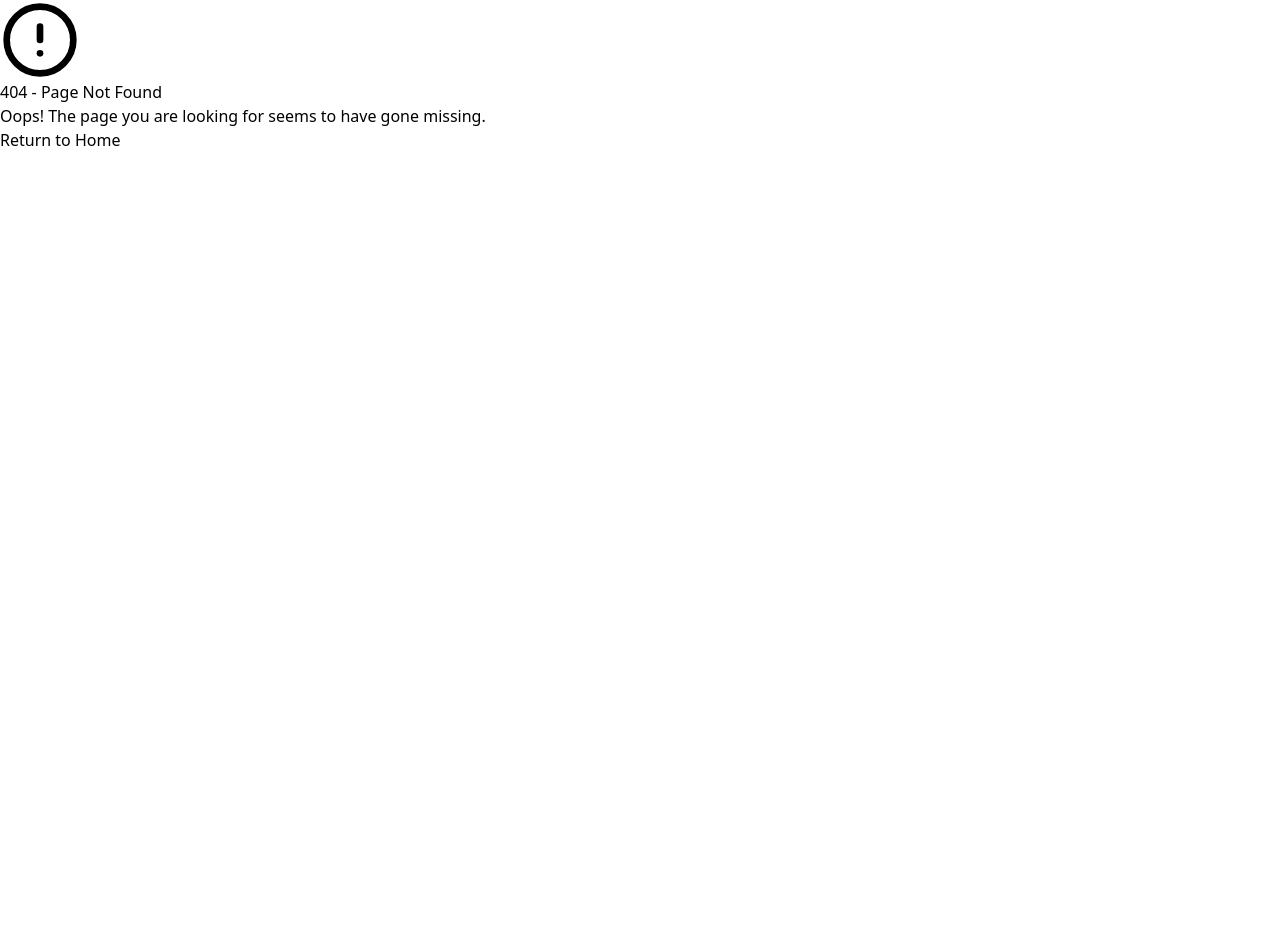
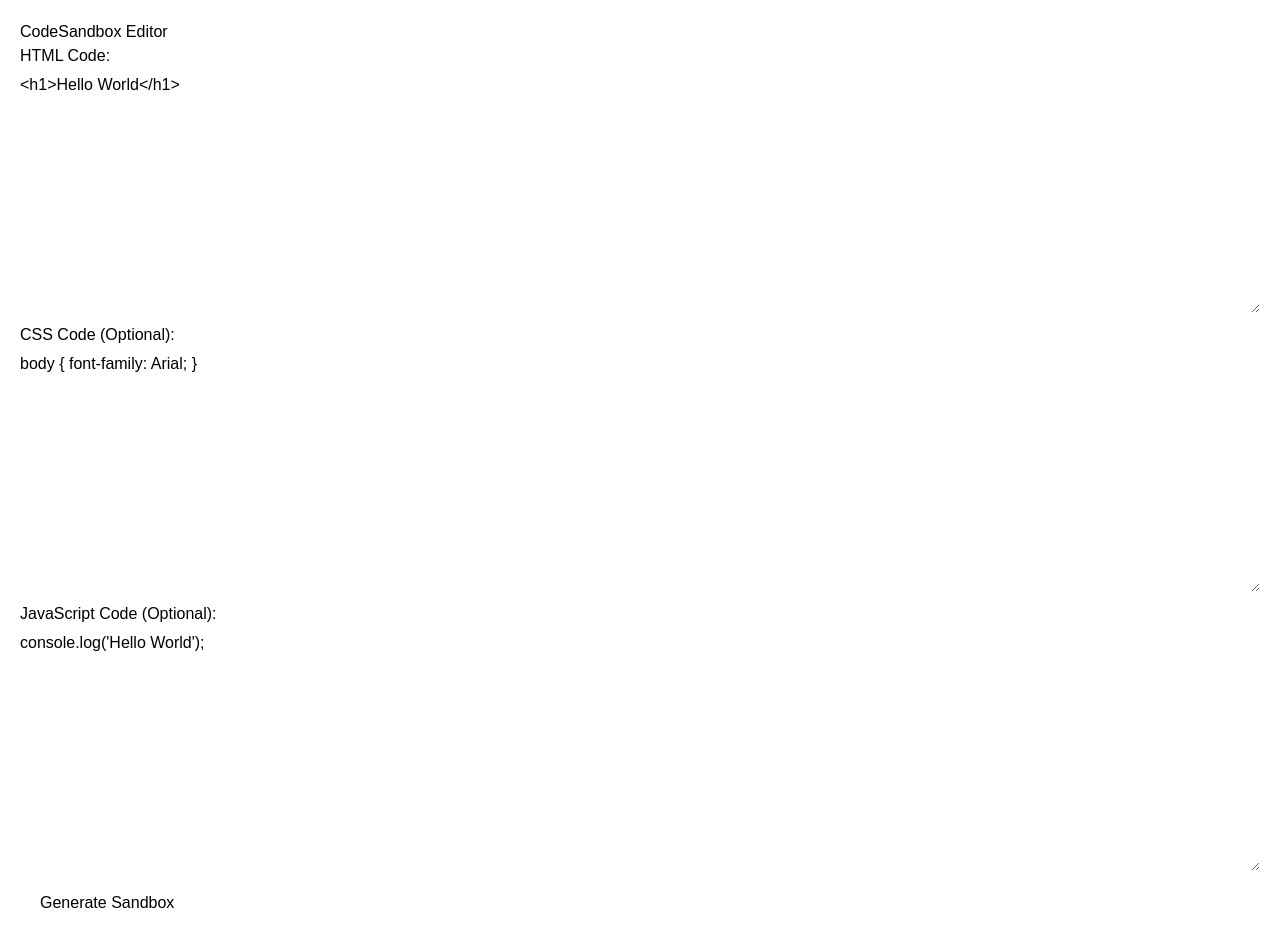
Before and after one commit to yatinsharmaa12/StoreHUB, a React (Vite) app in the folder StoreHUB-fronted/: page /test in a window 1280 px wide. Before the commit this address led to /notfound. Before the commit the page ends 800 px from the top, so only its background shows below. Built offline with nearby package versions, Linux system fonts and the light colour scheme.

Commit message:
Fixes and Testing of new Features

```diff
--- a/StoreHUB-fronted/src/App.jsx
+++ b/StoreHUB-fronted/src/App.jsx
@@ -13,6 +13,8 @@ import UnauthorizedPage from './pages/Unauth';
 import PostCreatePage from './pages/CreatePost';
 
 import ProtectedRoute from './components/ProtectedRoute';
+import Sandbox from './pages/Sandbox';
+import Trending from './pages/Trending';
 
 const App = () => {
   return (
@@ -47,6 +49,14 @@ const App = () => {
                 </ProtectedRoute>
               }
             />
+             <Route
+              path="/trending"
+              element={
+                <ProtectedRoute>
+                  <Trending />
+                </ProtectedRoute>
+              }
+            />
             <Route
               path="/create"
               element={
@@ -62,6 +72,7 @@ const App = () => {
           <Route path="/register" element={<Register />} />
           <Route path="/notfound" element={<NotFoundPage />} />
           <Route path="/unauth" element={<UnauthorizedPage />} />
+          <Route path="/test" element={<Sandbox />} />
 
           {/* Catch-all route for undefined paths */}
           <Route path="*" element={<Navigate to="/notfound" replace />} />
--- /dev/null
+++ b/StoreHUB-fronted/src/components/TrendingComponentArea.jsx
@@ -0,0 +1,67 @@
+import React from "react";
+import { ThumbsUp, ThumbsDown, UserCircle2 } from "lucide-react";
+import { Link } from "react-router-dom";
+
+
+const ComponentCard = (card) => {
+  return (
+    <div className="bg-white border w-full bg-black border-black/10 rounded-lg overflow-hidden hover:shadow-md transition-shadow flex">
+      <div className="w-1/3 h-64 overflow-hidden">
+        <img
+          src={card.image || '/api/placeholder/400/300'}
+          alt={card.title}
+          className="w-full h-full object-cover"
+        />
+      </div>
+      <div className="w-2/3 p-6 flex flex-col justify-between">
+        <div>
+          <div className="flex justify-between items-start mb-4">
+            <h3 className="text-xl font-bold text-gray-900">{card.title}</h3>
+            <div className="flex items-center space-x-4">
+              <div className="flex items-center space-x-1">
+                <ThumbsUp className="text-green-600" size={18} />
+                <span className="text-gray-700 font-medium">{card.likes}</span>
+              </div>
+              <div className="flex items-center space-x-1">
+                <ThumbsDown className="text-red-600" size={18} />
+                <span className="text-gray-700 font-medium">{card.dislikes}</span>
+              </div>
+            </div>
+          </div>
+          <p className="text-gray-600 mb-4 text-base">{card.description}</p>
+          <div className="flex space-x-2 mb-4">
+            <span className="bg-gray-200 px-3 py-1 rounded-full text-xs text-gray-800">{card.framework}</span>
+            <span className="bg-gray-200 px-3 py-1 rounded-full text-xs text-gray-800">{card.componentType}</span>
+          </div>
+        </div>
+        <div className="flex justify-between items-center">
+          <div className="flex items-center space-x-2 text-gray-600">
+            <UserCircle2 size={18} />
+            <span className="text-sm font-medium">
+              {card.user ? card.user.username : "Anonymous"}
+            </span>
+          </div>
+          <span className="text-sm text-gray-500">
+            {/* You could add a timestamp or additional metadata here */}
+          </span>
+        </div>
+      </div>
+    </div>
+  );
+};
+
+
+const TrendingComponentArea = ({ components }) => {
+  return (
+    <div className="w-5/6 py-4 mx-auto mt-16 space-y-6 px-4">
+      {components.map((component) => (
+        <Link key={component.id} to={`/post/${component.id}`} className="block">
+          <ComponentCard {...component} />
+        </Link>
+      ))}
+    </div>
+  );
+};
+
+
+export default TrendingComponentArea;
--- /dev/null
+++ b/StoreHUB-fronted/src/pages/Sandbox.jsx
@@ -0,0 +1,111 @@
+import React, { useState } from "react";
+import axios from "axios";
+
+const Sandbox = () => {
+  const [htmlCode, setHtmlCode] = useState("<h1>Hello World</h1>");
+  const [cssCode, setCssCode] = useState("body { font-family: Arial; }");
+  const [jsCode, setJsCode] = useState("console.log('Hello World');");
+  const [embedUrl, setEmbedUrl] = useState("");
+
+  const handleSubmit = async (e) => {
+    e.preventDefault();
+
+    if (!htmlCode.trim()) {
+      alert("Please provide HTML code.");
+      return;
+    }
+
+    try {
+      // Prepare payload for CodeSandbox API
+      const payload = {
+        files: {
+          "index.html": { content: htmlCode },
+          ...(cssCode.trim() && { "styles.css": { content: cssCode } }),
+          ...(jsCode.trim() && { "index.js": { content: jsCode } }),
+        },
+      };
+
+      const response = await axios.post(
+        "https://codesandbox.io/api/v1/sandboxes/define?json=1",
+        payload,
+        {
+          headers: { "Content-Type": "application/json" },
+        }
+      );
+
+      const sandboxId = response.data.sandbox_id;
+      setEmbedUrl(`https://codesandbox.io/embed/${sandboxId}`);
+    } catch (error) {
+      console.error("Error creating sandbox:", error);
+      alert("An error occurred while generating the sandbox.");
+    }
+  };
+
+  return (
+    <div style={{ padding: "20px", fontFamily: "Arial, sans-serif" }}>
+      <h1>CodeSandbox Editor</h1>
+      <form onSubmit={handleSubmit}>
+        <div style={{ marginBottom: "10px" }}>
+          <label>
+            HTML Code:
+            <textarea
+              value={htmlCode}
+              onChange={(e) => setHtmlCode(e.target.value)}
+              rows="10"
+              cols="50"
+              placeholder="Write your HTML code here"
+              required
+              style={{ display: "block", width: "100%", marginTop: "5px" }}
+            />
+          </label>
+        </div>
+        <div style={{ marginBottom: "10px" }}>
+          <label>
+            CSS Code (Optional):
+            <textarea
+              value={cssCode}
+              onChange={(e) => setCssCode(e.target.value)}
+              rows="10"
+              cols="50"
+              placeholder="Write your CSS code here"
+              style={{ display: "block", width: "100%", marginTop: "5px" }}
+            />
+          </label>
+        </div>
+        <div style={{ marginBottom: "10px" }}>
+          <label>
+            JavaScript Code (Optional):
+            <textarea
+              value={jsCode}
+              onChange={(e) => setJsCode(e.target.value)}
+              rows="10"
+              cols="50"
+              placeholder="Write your JavaScript code here"
+              style={{ display: "block", width: "100%", marginTop: "5px" }}
+            />
+          </label>
+        </div>
+        <button type="submit" style={{ padding: "10px 20px", cursor: "pointer" }}>
+          Generate Sandbox
+        </button>
+      </form>
+      {embedUrl && (
+        <div style={{ marginTop: "20px" }}>
+          <h2>Sandbox Embed</h2>
+          <iframe
+            src={embedUrl}
+            title="CodeSandbox Embed"
+            style={{
+              width: "100%",
+              height: "500px",
+              border: "none",
+              marginTop: "10px",
+            }}
+          ></iframe>
+        </div>
+      )}
+    </div>
+  );
+};
+
+export default Sandbox;
--- /dev/null
+++ b/StoreHUB-fronted/src/pages/Trending.jsx
@@ -0,0 +1,105 @@
+import React, { useState, useEffect } from "react";
+import TrendingComponentArea from "../components/TrendingComponentArea";
+import axios from "axios";
+import apiClient from "../utils/apiClient";
+
+
+const Trending = () => {
+  const sampleComponents = [
+    {
+      image: "",
+      title: 'Advanced React Button Component',
+      description: 'A comprehensive, highly customizable button component with multiple variants, accessibility features, and seamless integration.',
+      framework: 'React',
+      componentType: 'UI Element',
+      user: { username: 'Elena Rodriguez' },
+      likes: 1234,
+      dislikes: 56,
+      id: 1
+    },
+    {
+      image: "",
+      title: 'Responsive Grid Layout System',
+      description: 'A flexible, mobile-first grid system that adapts to different screen sizes with easy-to-use configuration options.',
+      framework: 'Tailwind CSS',
+      componentType: 'Layout',
+      user: { username: 'Alex Chen' },
+      likes: 987,
+      dislikes: 23,
+      id: 2
+    },
+    {
+        image: "",
+        title: 'Advanced React Button Component',
+        description: 'A comprehensive, highly customizable button component with multiple variants, accessibility features, and seamless integration.',
+        framework: 'React',
+        componentType: 'UI Element',
+        user: { username: 'Elena Rodriguez' },
+        likes: 1234,
+        dislikes: 56,
+        id: 1
+      },
+      {
+        image: "",
+        title: 'Advanced React Button Component',
+        description: 'A comprehensive, highly customizable button component with multiple variants, accessibility features, and seamless integration.',
+        framework: 'React',
+        componentType: 'UI Element',
+        user: { username: 'Elena Rodriguez' },
+        likes: 1234,
+        dislikes: 56,
+        id: 1
+      },
+      {
+        image: "",
+        title: 'Advanced React Button Component',
+        description: 'A comprehensive, highly customizable button component with multiple variants, accessibility features, and seamless integration.',
+        framework: 'React',
+        componentType: 'UI Element',
+        user: { username: 'Elena Rodriguez' },
+        likes: 1234,
+        dislikes: 56,
+        id: 1
+      },
+  ];
+
+
+  const [trendingPosts, setTrendingPosts] = useState([]);
+
+
+  useEffect(() => {
+    const fetchTrendingPosts = async () => {
+      try {
+        const response = await apiClient.get("http://localhost:3000/posts");
+        console.log("Fetched trending posts:", response.data);
+        setTrendingPosts(response.data.posts);
+      } catch (error) {
+        console.error("Error fetching trending posts:", error);
+        if (error.response) {
+          console.error("Server error details:", error.response.data);
+          console.error("Status code:", error.response.status);
+        } else if (error.request) {
+          console.error("No response received:", error.request);
+        } else {
+          console.error("Error setting up request:", error.message);
+        }
+      }
+    };
+
+
+    fetchTrendingPosts();
+  }, []);
+
+
+  return (
+    <div className="min-h-screen h-auto bg-white mt-24">
+      <div className="container mx-auto w-[100%]">
+
+        <TrendingComponentArea components={trendingPosts.length > 0 ? trendingPosts : sampleComponents} />
+      </div>
+    </div>
+  );
+};
+
+
+export default Trending;
```
